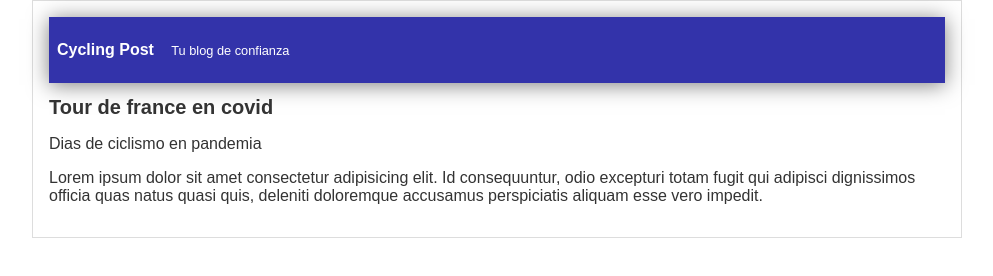
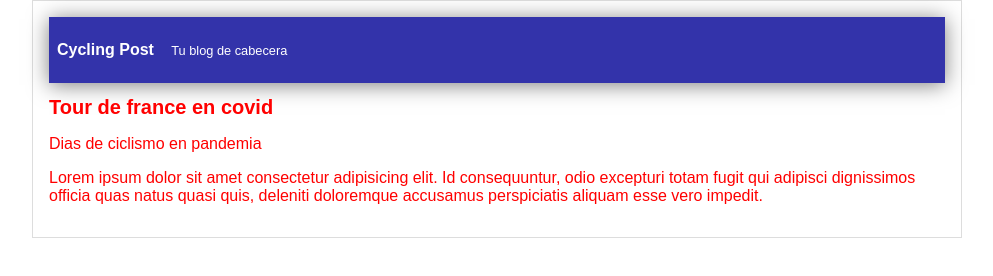
Before and after one commit to Ogied/Platzi-GitGitHubCourse-Hyperblog, a plain HTML site: page index.html in a window 1280 px wide. Shown: the whole page, without its empty margins (143-1136 px from the left). Drawn offline with Linux system fonts and the light colour scheme.

Commit message:
modifique la cabecera y el color del texto

```diff
--- a/css/styles.css
+++ b/css/styles.css
@@ -1,5 +1,5 @@
 body {
-    color: #333;
+    color: red;
     text-align: center;
     font-family: 'Arial';
     font-size: 16px;
--- a/index.html
+++ b/index.html
@@ -9,7 +9,7 @@
 <body>
     <div id="container">
         <div id="cabecera">
-            <p>Cycling Post <span id="tagline">Tu blog de confianza</span></p>
+            <p>Cycling Post <span id="tagline">Tu blog de cabecera</span></p>
         </div>
         <div id="post">
             <h1>Tour de france en covid</h1>
```
